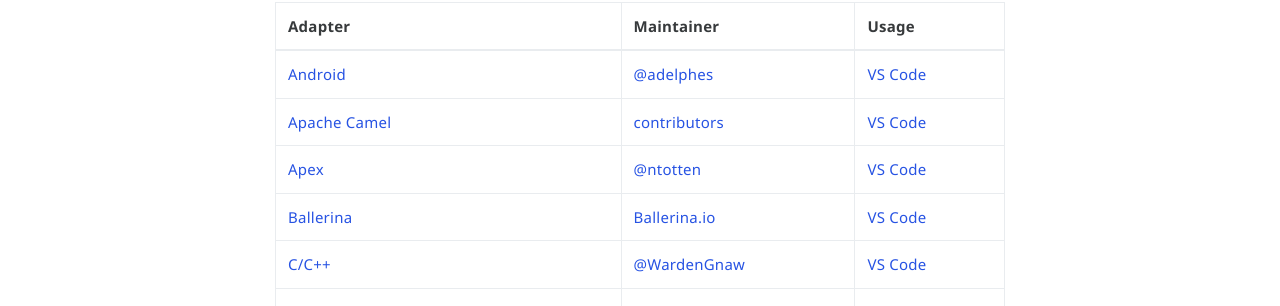
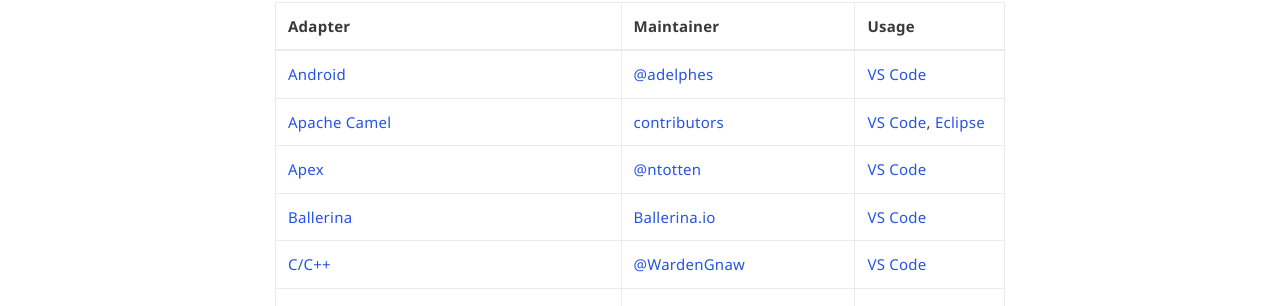
Before and after one commit to microsoft/debug-adapter-protocol, a Jekyll site: the page built from _implementors/adapters.md, in a window 1280 px wide and 900 px high. Shown: the part 369-675 px from the top of the window. Built offline with Jekyll 4.4.1, drawn with Linux system fonts in a browser that asks for light colours; nearby versions of some CDN libraries; comment, search, counter and statistics services are not loaded.

Commit message:
Add Eclipse usage for Apache Camel debugger (#270)

```diff
--- a/_implementors/adapters.md
+++ b/_implementors/adapters.md
@@ -13,7 +13,7 @@
 | Adapter | Maintainer | Usage |
 |---------|------------|-------|
 [Android](https://github.com/adelphes/android-dev-ext)|[@adelphes](https://github.com/adelphes)|[VS Code](https://marketplace.visualstudio.com/items?itemName=adelphes.android-dev-ext)
-[Apache Camel](https://github.com/camel-tooling/camel-debug-adapter)|[contributors](https://github.com/camel-tooling/camel-debug-adapter/graphs/contributors)|[VS Code](https://marketplace.visualstudio.com/items?itemName=redhat.vscode-debug-adapter-apache-camel)
+[Apache Camel](https://github.com/camel-tooling/camel-debug-adapter)|[contributors](https://github.com/camel-tooling/camel-debug-adapter/graphs/contributors)|[VS Code](https://marketplace.visualstudio.com/items?itemName=redhat.vscode-debug-adapter-apache-camel), [Eclipse](https://marketplace.eclipse.org/content/textual-debugging-apache-camel)
 [Apex](https://github.com/forcedotcom/salesforcedx-vscode)|[@ntotten](https://github.com/ntotten)|[VS Code](https://marketplace.visualstudio.com/items?itemName=salesforce.salesforcedx-vscode-apex-debugger)
 [Ballerina](https://github.com/ballerina-platform/ballerina-lang/)|[Ballerina.io](https://ballerina.io/)|[VS Code](https://marketplace.visualstudio.com/items?itemName=wso2.ballerina) |
 [C/C++](https://github.com/Microsoft/vscode-cpptools)|[@WardenGnaw](https://github.com/WardenGnaw)|[VS Code](https://marketplace.visualstudio.com/items?itemName=ms-vscode.cpptools)
```
